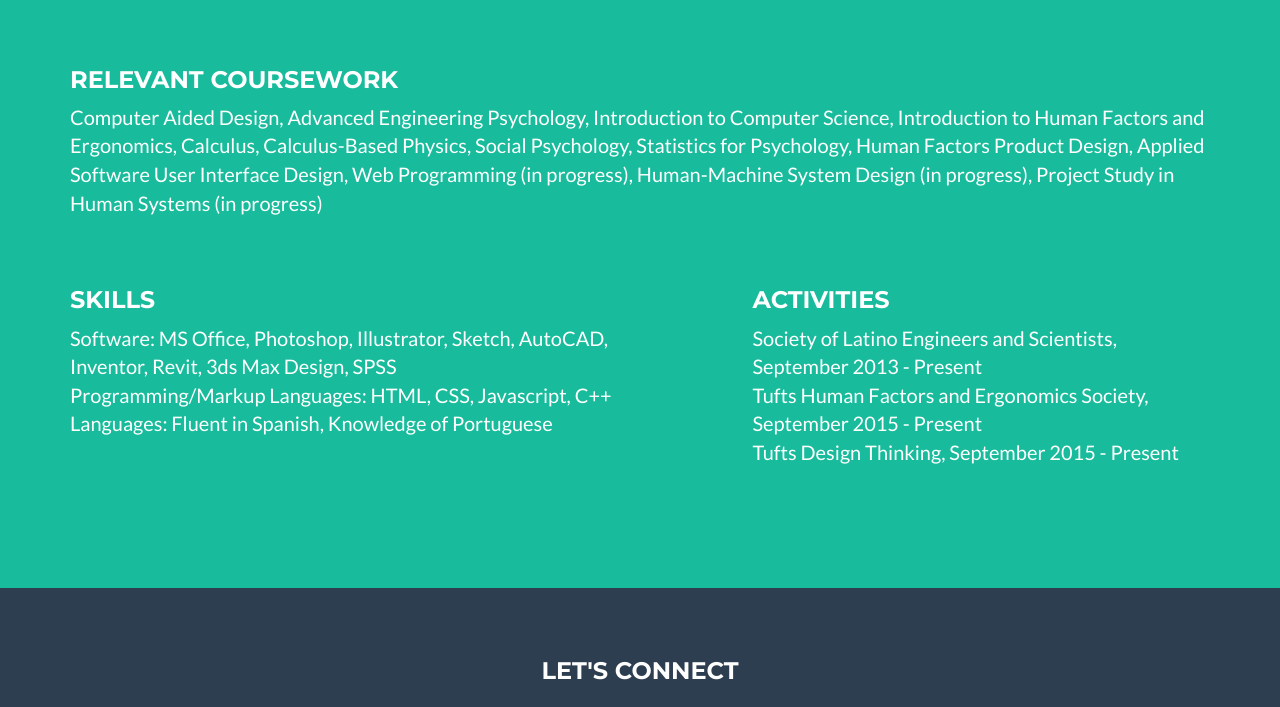
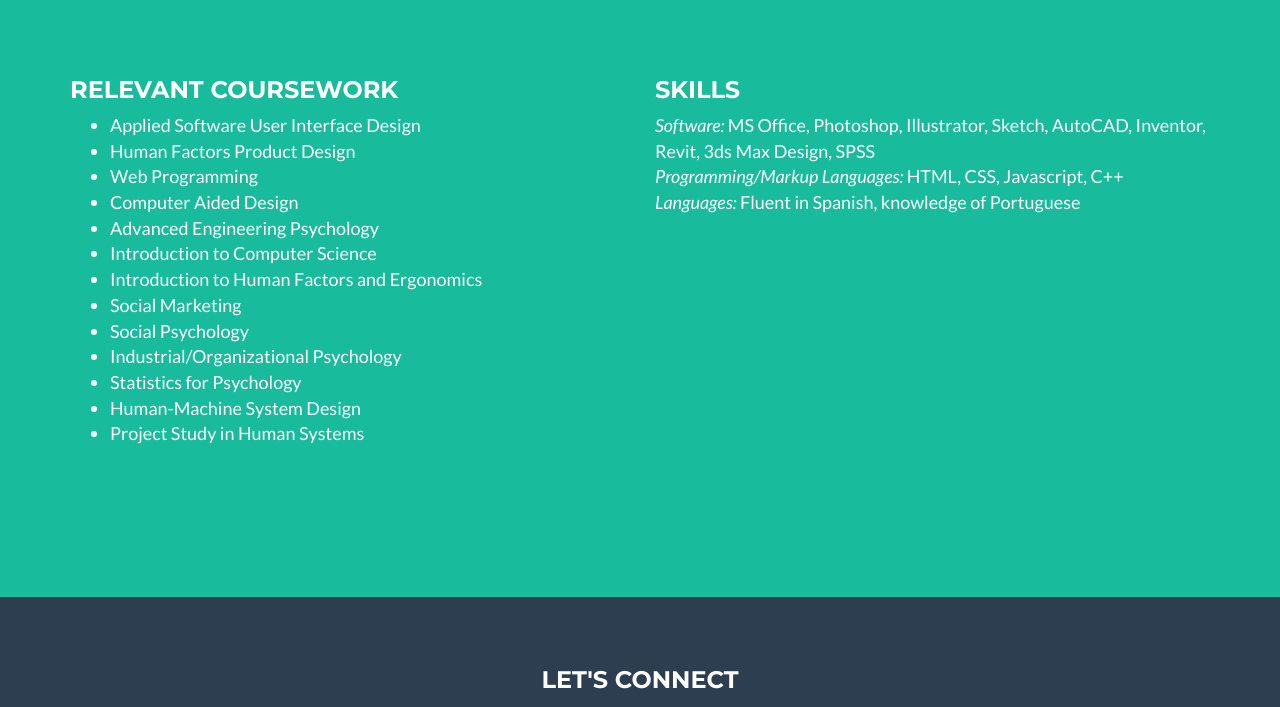
Before and after one commit to jlopez08/jlopez08.github.io, a website: page about_me.html in a window 1280 px wide. Shown: the part 1398-2105 px from the top of the page. Drawn offline with nearby package versions, Linux system fonts and the light colour scheme.

Commit message:
skills/courses section redone

```diff
--- a/about_me.html
+++ b/about_me.html
@@ -198,8 +198,6 @@
 					<h3>Professional Experience</h3>
 						<p>IncluDe Innovation, Boston, MA <br> <em>User Experience Designer,</em> June 2016 - Present<ul style="font-size: 18px"><li>Design website and mobile application wireframes and prototypes</li><li>Communicate design concepts and updates with clients</li><li>Familiarize website and mobile app developers with wireframes and prototypes</li></ul></p>
 						<p>Tufts Technology Services, Medford, MA <br> <em>Customer Service Representative,</em> July 2015 - Present<ul style="font-size: 18px"><li>Provide walk-in tech support for students, faculty, and staff on all three Tufts campuses</li><li>Perform troubleshooting on network connectivity, remove computer viruses, back up data</li><li>Offer over-the-phone troubleshooting for basic computer questions</li></ul><br><br></p>
-					<h3>Relevant Coursework</h3></p>
-						<p>Computer Aided Design, Advanced Engineering Psychology, Introduction to Computer Science, Introduction to Human Factors and Ergonomics, Calculus, Calculus-Based Physics, Social Psychology, Statistics for Psychology, Human Factors Product Design, Applied Software User Interface Design, Web Programming (in progress), Human-Machine System Design (in progress), Project Study in Human Systems (in progress)</p><br><br>
               <!--   <div class="col-lg-8 col-lg-offset-2 text-center">
                     <a href="#" class="btn btn-lg btn-outline">
                         <i class="fa fa-download"></i> Download Theme
@@ -207,14 +205,14 @@
                 </div>
             </div>
             <div class="row">
+                <div class="col-sm-5">
+                    <h3>Relevant Coursework</h3></p>
+                        <p><ul style="font-size: 18px"><li>Applied Software User Interface Design</li><li>Human Factors Product Design</li><li>Web Programming</li><li>Computer Aided Design</li><li>Advanced Engineering Psychology</li><li>Introduction to Computer Science</li><li>Introduction to Human Factors and Ergonomics</li><li>Social Marketing</li><li>Social Psychology</li><li>Industrial/Organizational Psychology</li><li>Statistics for Psychology</li><li>Human-Machine System Design</li><li>Project Study in Human Systems</li></ul></p><br><br>
+                </div>
+                 <div class="col-sm-1"></div>
                 <div class="col-sm-6">
                     <h3>Skills</h3>
-                        <p>Software:</span> MS Office, Photoshop, Illustrator, Sketch, AutoCAD, Inventor, Revit, 3ds Max Design, SPSS<br> Programming/Markup Languages: HTML, CSS, Javascript, C++<br> Languages: Fluent in Spanish, Knowledge of Portuguese</p><br><br>
-                </div>
-                <div class="col-sm-1"></div>
-                <div class="col-sm-5">
-                    <h3>Activities</h3>
-                        <p>Society of Latino Engineers and Scientists, September 2013 - Present <br> Tufts Human Factors and Ergonomics Society, September 2015 - Present<br>Tufts Design Thinking, September 2015 - Present</p>
+                        <p style="font-size: 18px"><em>Software:</em> MS Office, Photoshop, Illustrator, Sketch, AutoCAD, Inventor, Revit, 3ds Max Design, SPSS<br> <em>Programming/Markup Languages:</em> HTML, CSS, Javascript, C++<br> <em>Languages:</em> Fluent in Spanish, knowledge of Portuguese</p><br><br>
                 </div>
             </div>
         </div>
```
